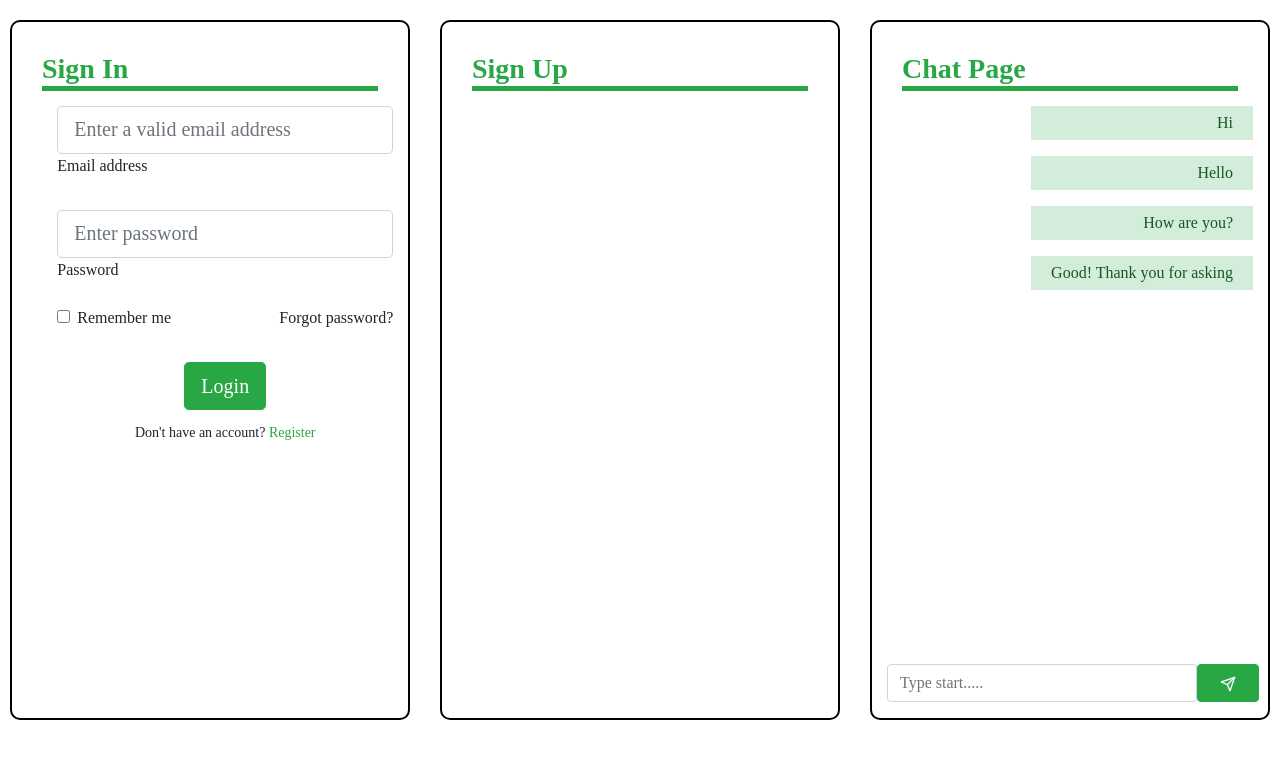
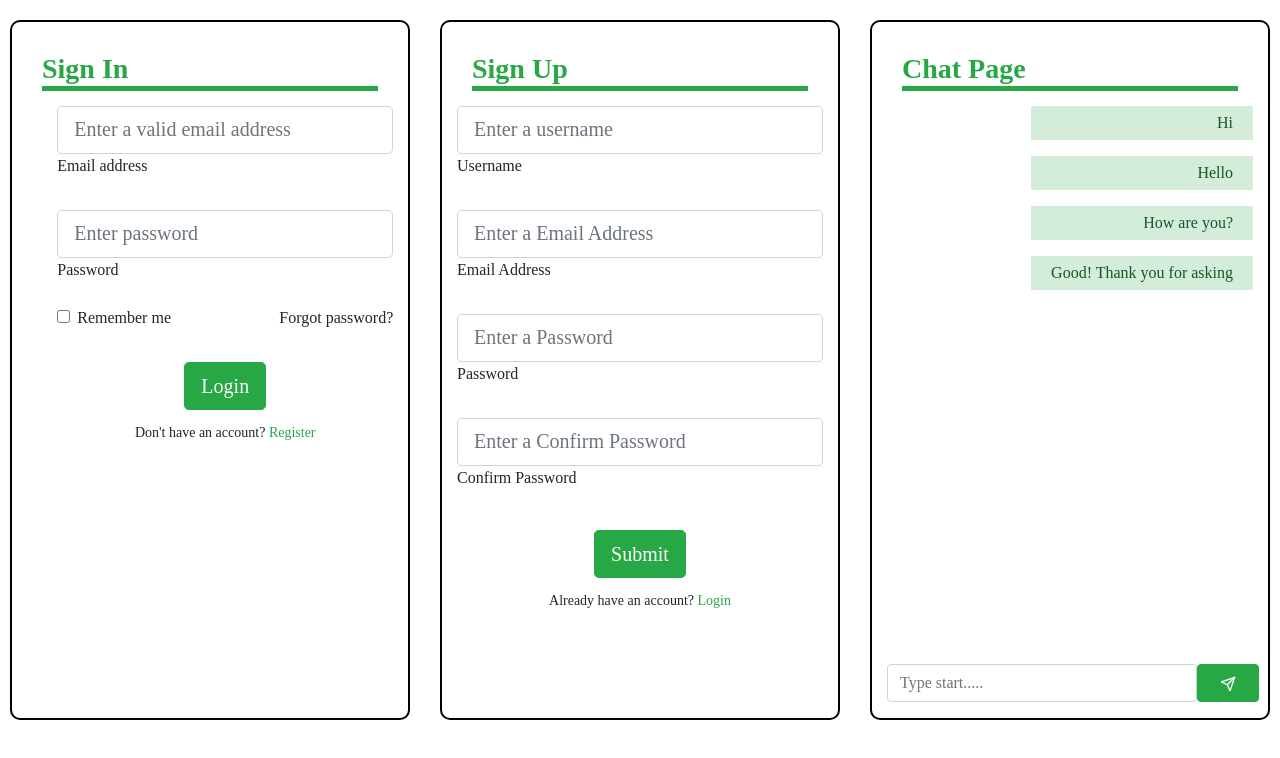
Before and after one commit to ayushma-jain/chat-app, a React (Create React App) app: page / in a window 1280 px wide. Shown: the top 758 px of the page. Built offline with nearby package versions, Linux system fonts and the light colour scheme.

Commit message:
signup page

```diff
--- a/src/components/SignUp.js
+++ b/src/components/SignUp.js
@@ -4,6 +4,39 @@ const SignUp = () => {
     return (
         <div className='i-box'>
             <h3 className='text-success'>Sign Up </h3>
+            <div>
+                <div>
+                    <div>
+                        <form action="">
+                        <div className="form-outline mb-4">
+                            <input type="text" id="form3Example3" className="form-control form-control-lg text-success"
+                            placeholder="Enter a username" />
+                            <label className="form-label" for="form3Example3">Username</label>
+                            </div>
+                        <div className="form-outline mb-4">
+                            <input type="email" id="form3Example3" className="form-control form-control-lg text-success"
+                            placeholder="Enter a Email Address" />
+                            <label className="form-label" for="form3Example3">Email Address</label>
+                            </div>
+                        <div className="form-outline mb-4">
+                            <input type="password" id="form3Example3" className="form-control form-control-lg text-success"
+                            placeholder="Enter a Password" />
+                            <label className="form-label" for="form3Example3">Password</label>
+                            </div>
+                        <div className="form-outline mb-4">
+                           <input type="password" id="form3Example3" className="form-control form-control-lg text-success"
+                            placeholder="Enter a Confirm Password" />
+                            <label className="form-label" for="form3Example3">Confirm Password</label>
+                        </div>
+                        <div className="text-center text-lg-start mt-4 pt-2">
+                         <button type="button" className="btn btn-success btn-lg">Submit</button>
+                            <p className="small fw-bold mt-2 pt-1 mb-0">Already have an account? <a href="#!"
+                                className="link-danger text-success">Login</a></p>
+                        </div>
+                        </form>
+                    </div>
+                </div>
+            </div>
         </div>
     )
 }
```
Also changed, not shown: 1 other file (tests, documents, lock files or other folders).
